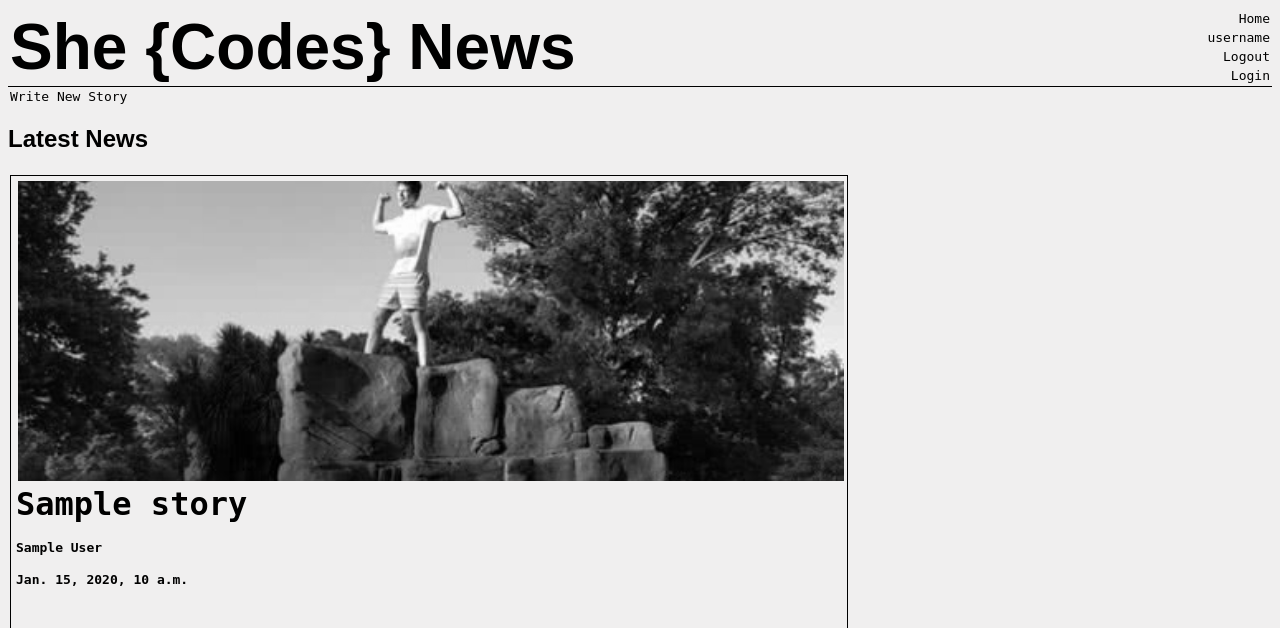
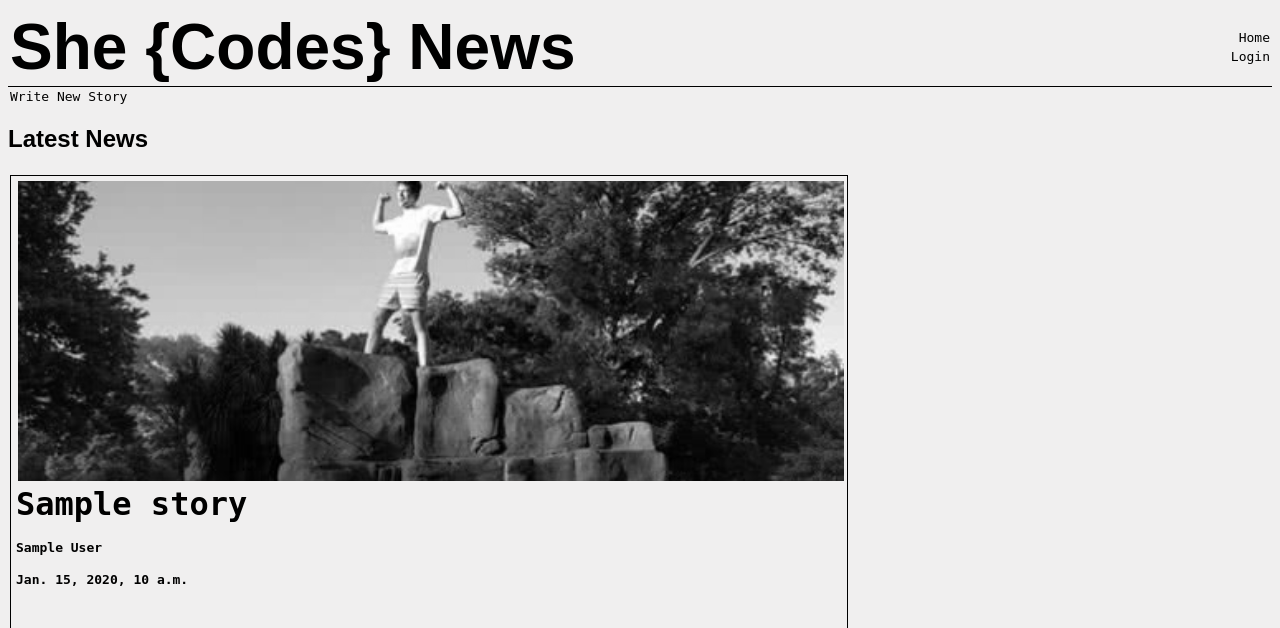
Before and after one commit to SheCodesAus/she-codes-django-news-project-miaozhaod, a Django app: template she_codes_news/news/templates/news/index.html in a window 1280 px wide. Shown: the top 628 px of the page. Run offline with Django 4.2, Linux system fonts and the light colour scheme; the template is opened without the code that fills it: most values are stand-ins (such as "Sample title", 1, 10 or a date in 2020); grey boxes marked "Sample" are stand-in pictures; some web fonts are replaced.

Commit message:
Add conditions on the nav bar rendering

```diff
--- a/she_codes_news/templates/nav.html
+++ b/she_codes_news/templates/nav.html
@@ -1,6 +1,9 @@
 <nav>
-    <a href="{% url 'news:index' %}">Home</a>
-    <a href="#">username</a>
-    <a href="#">Logout</a>
-    <a href="#">Login</a>
+  <a href="{% url 'news:index' %}">Home</a>
+  {% if request.user.is_authenticated %}
+  <a href="#">{{ user.username}}</a>
+  <a href="{% url 'logout' %}">Logout</a>
+  {% else%}
+  <a href="{% url 'login' %}">Login</a>
+  {% endif %}
 </nav>
```
